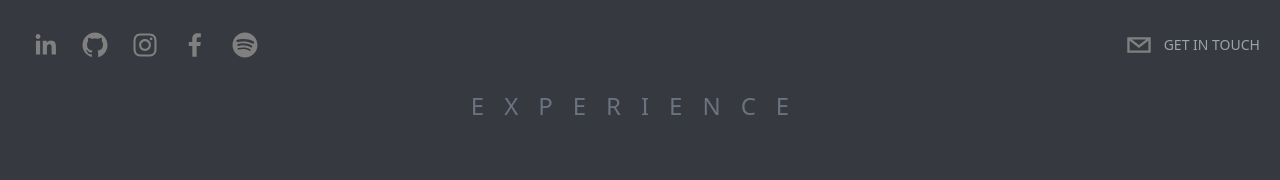
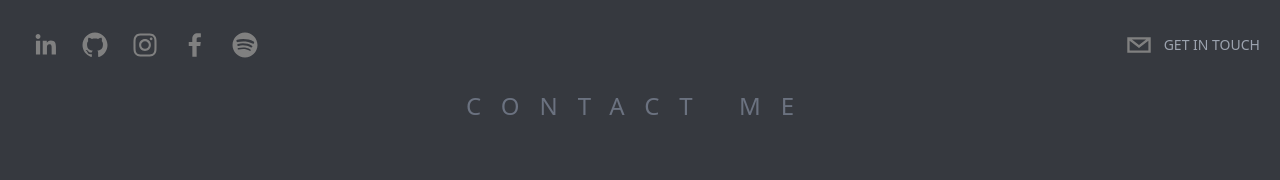
Before and after one commit to colinh09/Personal-Website, a Next.js app: page /Mail in a window 1280 px wide. Shown: the top 180 px of the page. Built offline with nearby package versions, Linux system fonts and the light colour scheme.

Commit message:
SHOULD be the 2nd to last commit

```diff
--- a/components/Contact.tsx
+++ b/components/Contact.tsx
@@ -28,7 +28,7 @@ function Contact({}: Props) {
         <div className="bg-[#36393f] text-white h-screen overflow-y-scroll z-0">
             <div className="flex relative text-center md:text-left md:flex-row max-w-7xl px-10 lg:pb-10 pb-5 justify-evenly mx-auto items-center">
                     <h3 className="relative top-15 uppercase tracking-[20px] text-gray-500 text-2xl ">
-                        EXPERIENCE
+                        CONTACT ME
                     </h3>
             </div>
             <div className = "flex flex-col pt-7">
--- a/pages/AboutMe.tsx
+++ b/pages/AboutMe.tsx
@@ -96,7 +96,7 @@ const Home: NextPage = () => {
                         <div className="space-y-5 px-0 md:px-10 pt-5">
                             <h4 className="lg:text-2xl text-md font-semibold">Favorite Food / Favorite Desert / Favorite Fruit / Chipotle Order?</h4>
                                 <p className = "lg:text-md text-sm text-justify">
-                                    Doenjang Jjigae / Brownies served hot with vanilla ice cream on top / Golden Kiwis / Brown rice, double chicken, black beans, tomato salsa, corn, fajitas, cheese, sour cream, lettuce, (sometimes guac), ask for a water cup and fill it with diet coke, take several spoons and forks.
+                                    Doenjang Jjigae / Brownies served hot with vanilla ice cream on top or some kind of lemon-flavored sorbet / Golden Kiwis / Brown rice, double chicken, black beans, tomato salsa, corn, fajitas, cheese, sour cream, lettuce, (sometimes guac).
                                 </p>
                         </div>
                     </div>
```
